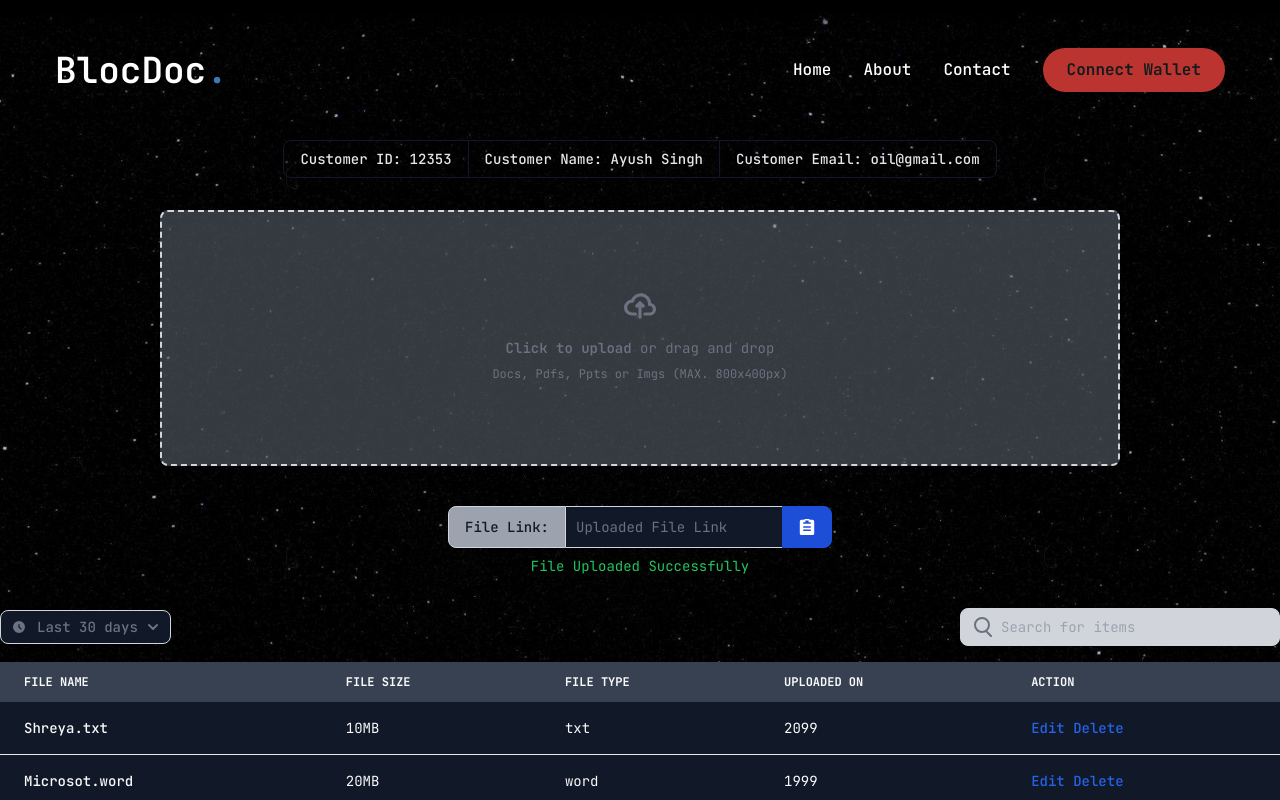
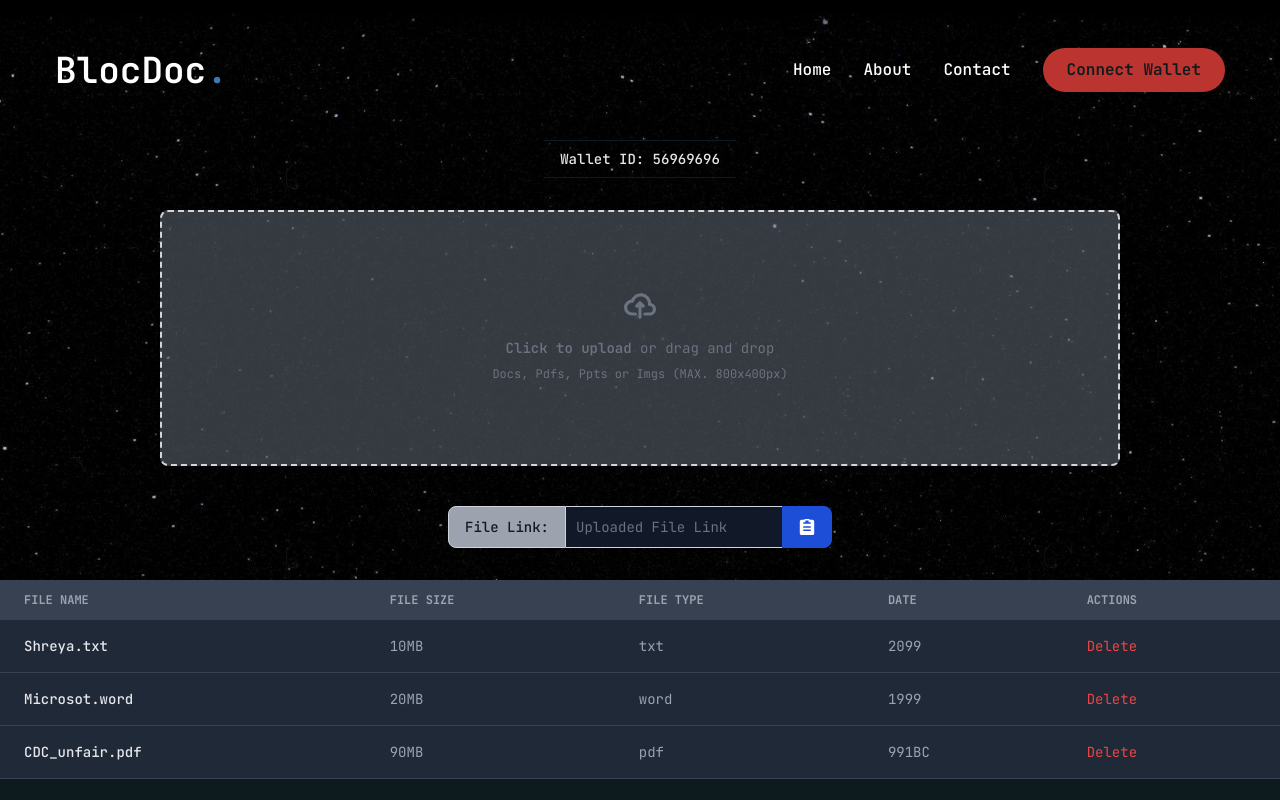
Before and after one commit to jaisharma687/BlocDoc, a Next.js app: page /Dashboard in a window 1280 px wide. Built offline with nearby package versions, Linux system fonts and the light colour scheme.

Commit message:
dashboard

```diff
--- a/app/Dashboard/page.jsx
+++ b/app/Dashboard/page.jsx
@@ -4,20 +4,32 @@ import { useState } from "react";
 
 export default function Home() {
   const [account, setAccount] = useState(null);
+  const [files, setFiles] = useState([
+    { id: 1, name: "Shreya.txt", size: "10MB", type: "txt", date: "2099" },
+    { id: 2, name: "Microsot.word", size: "20MB", type: "word", date: "1999" },
+    { id: 3, name: "CDC_unfair.pdf", size: "90MB", type: "pdf", date: "991BC" }
+  ]);
+
+  const handleEdit = (file) => {
+    console.log("Edit file:", file);
+    // Add your edit logic here
+  };
+
+  const handleDelete = (fileId) => {
+    console.log("Delete file ID:", fileId);
+    // Add your delete logic here
+    setFiles(files.filter(file => file.id !== fileId));
+  };
 
   return (
     <>
       <div className="flex items-center justify-center">
         <div className="inline-flex rounded-md shadow-sm" role="group">
-          <div className="px-4 py-2 text-sm font-medium text-gray-200 bg-transparent border border-gray-900 rounded-s-lg hover:bg-gray-900 hover:text-white focus:z-10 focus:ring-2 focus:ring-gray-500 focus:bg-gray-900 focus:text-white dark:border-white dark:text-white dark:hover:text-white dark:hover:bg-gray-700 dark:focus:bg-gray-700">
-            Customer ID: 12353
+
+          <div className="px-4 py-2 text-sm font-medium text-gray-200 bg-transparent border-t border-b border-gray-900 hover:bg-gray-900 hover:text-white focus:z-10 focus:ring-2 focus:ring-gray-500 focus:bg-gray-900 focus:text-white dark:border-white dark:text-white dark:hover:text-white dark:hover:bg-gray-700 dark:focus:bg-gray-700">
+            Wallet ID: 56969696
           </div>
-          <div className="px-4 py-2 text-sm font-medium text-gray-200 bg-transparent border-t border-b border-gray-900 hover:bg-gray-900 hover:text-white focus:z-10 focus:ring-2 focus:ring-gray-500 focus:bg-gray-900 focus:text-white dark:border-white dark:text-white dark:hover:text-white dark:hover:bg-gray-700 dark:focus:bg-gray-700">
-            Customer Name: Ayush Singh
-          </div>
-          <div className="px-4 py-2 text-sm font-medium text-gray-200 bg-transparent border border-gray-900 rounded-e-lg hover:bg-gray-900 hover:text-white focus:z-10 focus:ring-2 focus:ring-gray-500 focus:bg-gray-900 focus:text-white dark:border-white dark:text-white dark:hover:text-white dark:hover:bg-gray-700 dark:focus:bg-gray-700">
-            Customer Email: oil@gmail.com
-          </div>
+
         </div>
       </div>
 
@@ -60,277 +72,109 @@ export default function Home() {
       <br />
 
       <div className="flex justify-center items-center">
-<div class="w-full max-w-sm">
-    <div class="mb-2 flex justify-between items-center">
+        <div className="w-full max-w-sm">
+          <div className="mb-2 flex justify-between items-center"></div>
+          <div className="flex items-center">
+            <span className="flex-shrink-0 z-10 inline-flex items-center py-2.5 px-4 text-sm font-medium text-center text-gray-900 bg-gray-400 border border-gray-300 rounded-s-lg dark:bg-gray-600 dark:text-white dark:border-gray-600">
+              File Link:
+            </span>
+            <div className="relative w-full">
+              <input
+                id="website-url"
+                type="text"
+                aria-describedby="helper-text-explanation"
+                className="bg-gray-900 border border-e-0 border-gray-300 text-gray-500 dark:text-gray-400 text-sm border-s-0 focus:ring-blue-500 focus:border-blue-500 block w-full p-2.5 dark:bg-gray-700 dark:border-gray-600 dark:placeholder-gray-400 dark:focus:ring-blue-500 dark:focus:border-blue-500"
+                value="Uploaded File Link"
+                readOnly
+                disabled
+              />
             </div>
-    <div class="flex items-center">
-        <span class="flex-shrink-0 z-10 inline-flex items-center py-2.5 px-4 text-sm font-medium text-center text-gray-900 bg-gray-400 border border-gray-300 rounded-s-lg dark:bg-gray-600 dark:text-white dark:border-gray-600">File Link:</span>
-        <div class="relative w-full">
-            <input id="website-url" type="text" aria-describedby="helper-text-explanation" class="bg-gray-900 border border-e-0 border-gray-300 text-gray-500 dark:text-gray-400 text-sm border-s-0 focus:ring-blue-500 focus:border-blue-500 block w-full p-2.5 dark:bg-gray-700 dark:border-gray-600 dark:placeholder-gray-400 dark:focus:ring-blue-500 dark:focus:border-blue-500" value="Uploaded File Link" readonly disabled />
-        </div>
-        <button data-tooltip-target="tooltip-website-url" data-copy-to-clipboard-target="website-url" class="flex-shrink-0 z-10 inline-flex items-center py-3 px-4 text-sm font-medium text-center text-white bg-blue-700 rounded-e-lg hover:bg-blue-800 focus:ring-4 focus:outline-none focus:ring-blue-300 dark:bg-blue-600 dark:hover:bg-blue-700 dark:focus:ring-blue-800 border border-blue-700 dark:border-blue-600 hover:border-blue-800 dark:hover:border-blue-700" type="button">
-            <span id="default-icon">
-                <svg class="w-4 h-4" aria-hidden="true" xmlns="http://www.w3.org/2000/svg" fill="currentColor" viewBox="0 0 18 20">
-                    <path d="M16 1h-3.278A1.992 1.992 0 0 0 11 0H7a1.993 1.993 0 0 0-1.722 1H2a2 2 0 0 0-2 2v15a2 2 0 0 0 2 2h14a2 2 0 0 0 2-2V3a2 2 0 0 0-2-2Zm-3 14H5a1 1 0 0 1 0-2h8a1 1 0 0 1 0 2Zm0-4H5a1 1 0 0 1 0-2h8a1 1 0 1 1 0 2Zm0-5H5a1 1 0 0 1 0-2h2V2h4v2h2a1 1 0 1 1 0 2Z"/>
-                </svg>
-            </span>
-            <span id="success-icon" class="hidden inline-flex items-center">
-                <svg class="w-4 h-4" aria-hidden="true" xmlns="http://www.w3.org/2000/svg" fill="none" viewBox="0 0 16 12">
-                    <path stroke="currentColor" stroke-linecap="round" stroke-linejoin="round" stroke-width="2" d="M1 5.917 5.724 10.5 15 1.5"/>
-                </svg>
-            </span>
-        </button>
-        <div id="tooltip-website-url" role="tooltip" class="absolute z-10 invisible inline-block px-3 py-2 text-sm font-medium text-white transition-opacity duration-300 bg-gray-900 rounded-lg shadow-sm opacity-0 tooltip dark:bg-gray-700">
-            <span id="default-tooltip-message">Copy link</span>
-            <span id="success-tooltip-message" class="hidden">Copied!</span>
-            <div class="tooltip-arrow" data-popper-arrow></div>
-        </div>
-    </div>
-    <p id="helper-text-explanation" className="mt-2 flex justify-center items-center text-sm text-green-500 dark:text-gray-400">File Uploaded Successfully</p>
-</div>
-</div>
-
-<br />
-      <div className="relative overflow-x-auto shadow-md sm:rounded-lg">
-        <div className="flex flex-column sm:flex-row flex-wrap space-y-4 sm:space-y-0 items-center justify-between pb-4">
-          <div>
             <button
-              id="dropdownRadioButton"
-              data-dropdown-toggle="dropdownRadio"
-              className="inline-flex items-center text-gray-500 bg-gray-900 border border-gray-300 focus:outline-none hover:bg-gray-100 focus:ring-4 focus:ring-gray-100 font-medium rounded-lg text-sm px-3 py-1.5 dark:bg-gray-800 dark:text-white dark:border-gray-600 dark:hover:bg-gray-700 dark:hover:border-gray-600 dark:focus:ring-gray-700"
+              data-tooltip-target="tooltip-website-url"
+              data-copy-to-clipboard-target="website-url"
+              className="flex-shrink-0 z-10 inline-flex items-center py-3 px-4 text-sm font-medium text-center text-white bg-blue-700 rounded-e-lg hover:bg-blue-800 focus:ring-4 focus:outline-none focus:ring-blue-300 dark:bg-blue-600 dark:hover:bg-blue-700 dark:focus:ring-blue-800 border border-blue-700 dark:border-blue-600 hover:border-blue-800 dark:hover:border-blue-700"
               type="button"
             >
+              <span id="default-icon">
                 <svg
-                className="w-3 h-3 text-gray-500 dark:text-gray-400 me-3"
+                  className="w-4 h-4"
                   aria-hidden="true"
                   xmlns="http://www.w3.org/2000/svg"
                   fill="currentColor"
-                viewBox="0 0 20 20"
+                  viewBox="0 0 18 20"
                 >
-                <path d="M10 0a10 10 0 1 0 10 10A10.011 10.011 0 0 0 10 0Zm3.982 13.982a1 1 0 0 1-1.414 0l-3.274-3.274A1.012 1.012 0 0 1 9 10V6a1 1 0 0 1 2 0v3.586l2.982 2.982a1 1 0 0 1 0 1.414Z" />
+                  <path d="M16 1h-3.278A1.992 1.992 0 0 0 11 0H7a1.993 1.993 0 0 0-1.722 1H2a2 2 0 0 0-2 2v15a2 2 0 0 0 2 2h14a2 2 0 0 0 2-2V3a2 2 0 0 0-2-2Zm-3 14H5a1 1 0 0 1 0-2h8a1 1 0 0 1 0 2Zm0-4H5a1 1 0 0 1 0-2h8a1 1 0 1 1 0 2Zm0-5H5a1 1 0 0 1 0-2h2V2h4v2h2a1 1 0 1 1 0 2Z" />
                 </svg>
-              Last 30 days
+              </span>
+              <span id="success-icon" className="hidden inline-flex items-center">
                 <svg
-                className="w-2.5 h-2.5 ms-2.5"
+                  className="w-4 h-4"
                   aria-hidden="true"
                   xmlns="http://www.w3.org/2000/svg"
                   fill="none"
-                viewBox="0 0 10 6"
+                  viewBox="0 0 16 12"
                 >
                   <path
                     stroke="currentColor"
                     strokeLinecap="round"
                     strokeLinejoin="round"
                     strokeWidth="2"
-                  d="m1 1 4 4 4-4"
+                    d="M1 5.917 5.724 10.5 15 1.5"
                   />
                 </svg>
+              </span>
             </button>
             <div
-              id="dropdownRadio"
-              className="z-10 hidden w-48 bg-gray-900 divide-y divide-gray-100 rounded-lg shadow dark:bg-gray-700 dark:divide-gray-600"
-              data-popper-reference-hidden=""
-              data-popper-escaped=""
-              data-popper-placement="top"
+              id="tooltip-website-url"
+              role="tooltip"
+              className="absolute z-10 invisible inline-block px-3 py-2 text-sm font-medium text-white transition-opacity duration-300 bg-gray-900 rounded-lg shadow-sm opacity-0 tooltip dark:bg-gray-700"
             >
-              <ul
-                className="p-3 space-y-1 text-sm text-gray-700 dark:text-gray-200"
-                aria-labelledby="dropdownRadioButton"
-              >
-                <li>
-                  <div className="flex items-center p-2 rounded hover:bg-gray-100 dark:hover:bg-gray-600">
-                    <input
-                      id="filter-radio-example-1"
-                      type="radio"
-                      value=""
-                      name="filter-radio"
-                      className="w-4 h-4 text-blue-600 bg-gray-100 border-gray-300 focus:ring-blue-500 dark:focus:ring-blue-600 dark:ring-offset-gray-800 dark:focus:ring-offset-gray-800 focus:ring-2 dark:bg-gray-700 dark:border-gray-600"
-                    />
-                    <label
-                      htmlFor="filter-radio-example-1"
-                      className="w-full ms-2 text-sm font-medium text-gray-900 rounded dark:text-gray-300"
-                    >
-                      Last day
-                    </label>
-                  </div>
-                </li>
-                <li>
-                  <div className="flex items-center p-2 rounded hover:bg-gray-100 dark:hover:bg-gray-600">
-                    <input
-                      defaultChecked
-                      id="filter-radio-example-2"
-                      type="radio"
-                      value=""
-                      name="filter-radio"
-                      className="w-4 h-4 text-blue-600 bg-gray-100 border-gray-300 focus:ring-blue-500 dark:focus:ring-blue-600 dark:ring-offset-gray-800 dark:focus:ring-offset-gray-800 focus:ring-2 dark:bg-gray-700 dark:border-gray-600"
-                    />
-                    <label
-                      htmlFor="filter-radio-example-2"
-                      className="w-full ms-2 text-sm font-medium text-gray-900 rounded dark:text-gray-300"
-                    >
-                      Last 7 days
-                    </label>
-                  </div>
-                </li>
-                <li>
-                  <div className="flex items-center p-2 rounded hover:bg-gray-100 dark:hover:bg-gray-600">
-                    <input
-                      id="filter-radio-example-3"
-                      type="radio"
-                      value=""
-                      name="filter-radio"
-                      className="w-4 h-4 text-blue-600 bg-gray-100 border-gray-300 focus:ring-blue-500 dark:focus:ring-blue-600 dark:ring-offset-gray-800 dark:focus:ring-offset-gray-800 focus:ring-2 dark:bg-gray-700 dark:border-gray-600"
-                    />
-                    <label
-                      htmlFor="filter-radio-example-3"
-                      className="w-full ms-2 text-sm font-medium text-gray-900 rounded dark:text-gray-300"
-                    >
-                      Last 30 days
-                    </label>
-                  </div>
-                </li>
-                <li>
-                  <div className="flex items-center p-2 rounded hover:bg-gray-100 dark:hover:bg-gray-600">
-                    <input
-                      id="filter-radio-example-4"
-                      type="radio"
-                      value=""
-                      name="filter-radio"
-                      className="w-4 h-4 text-blue-600 bg-gray-100 border-gray-300 focus:ring-blue-500 dark:focus:ring-blue-600 dark:ring-offset-gray-800 dark:focus:ring-offset-gray-800 focus:ring-2 dark:bg-gray-700 dark:border-gray-600"
-                    />
-                    <label
-                      htmlFor="filter-radio-example-4"
-                      className="w-full ms-2 text-sm font-medium text-gray-900 rounded dark:text-gray-300"
-                    >
-                      Last month
-                    </label>
-                  </div>
-                </li>
-              </ul>
+              <span id="default-tooltip-message">Copy link</span>
+              <span id="success-tooltip-message" className="hidden">Copied!</span>
+              <div className="tooltip-arrow" data-popper-arrow></div>
             </div>
           </div>
-          <label htmlFor="table-search" className="sr-only">
-            Search
-          </label>
-          <div className="relative mt-1">
-            <div className="absolute inset-y-0 left-0 flex items-center ps-3 pointer-events-none">
-              <svg
-                className="w-5 h-5 text-gray-500 dark:text-gray-400"
-                aria-hidden="true"
-                xmlns="http://www.w3.org/2000/svg"
-                fill="none"
-                viewBox="0 0 20 20"
-              >
-                <path
-                  stroke="currentColor"
-                  strokeLinecap="round"
-                  strokeLinejoin="round"
-                  strokeWidth="2"
-                  d="m19 19-4-4m2-7a7 7 0 1 1-14 0 7 7 0 0 1 14 0Z"
-                />
-              </svg>
-            </div>
-            <input
-              type="text"
-              id="table-search"
-              className="block p-2 ps-10 text-sm text-gray-900 border border-gray-300 rounded-lg w-80 bg-gray-300 focus:ring-blue-500 focus:border-blue-500 dark:bg-gray-700 dark:border-gray-600 dark:placeholder-gray-400 dark:text-white dark:focus:ring-blue-500 dark:focus:border-blue-500"
-              placeholder="Search for items"
-            />
         </div>
       </div>
-        <table className="w-full text-sm text-left text-gray-50 dark:text-gray-40">
-          <thead className="text-xs text-gray-50 uppercase bg-gray-700 dark:bg-gray-700 dark:text-gray-400">
+<br />
+      {/* FILE LIST */}
+      <div className="relative overflow-x-auto">
+        <table className="w-full text-sm text-left text-gray-400">
+          <thead className="text-xs uppercase bg-gray-700 text-gray-400">
             <tr>
-              <th scope="col" className="px-6 py-3">
-                File Name
-              </th>
-              <th scope="col" className="px-6 py-3">
-                File Size
-              </th>
-              <th scope="col" className="px-6 py-3">
-                File Type
-              </th>
-              <th scope="col" className="px-6 py-3">
-                 Uploaded On
-              </th>
-              <th scope="col" className="px-6 py-3">
-                Action
-              </th>
+              <th scope="col" className="px-6 py-3">File Name</th>
+              <th scope="col" className="px-6 py-3">File Size</th>
+              <th scope="col" className="px-6 py-3">File Type</th>
+              <th scope="col" className="px-6 py-3">Date</th>
+              <th scope="col" className="px-6 py-3">Actions</th>
             </tr>
           </thead>
           <tbody>
-            <tr className="bg-gray-900 border-b dark:bg-gray-800 dark:border-gray-700">
-              <th
-                scope="row"
-                className="px-6 py-4 font-medium text-gray-50 whitespace-nowrap dark:text-white"
+            {files.map(file => (
+              <tr className="border-b bg-gray-800 border-gray-700" key={file.id}>
+                <th scope="row" className="px-6 py-4 font-medium text-gray-200 whitespace-nowrap">
+                  {file.name}
+                </th>
+                <td className="px-6 py-4">{file.size}</td>
+                <td className="px-6 py-4">{file.type}</td>
+                <td className="px-6 py-4">{file.date}</td>
+                <td className="px-6 py-4">
+                  {/* <button
+                    onClick={() => handleEdit(file)}
+                    className="text-blue-500 hover:underline"
                   >
-                Shreya.txt
-              </th>
-              <td className="px-6 py-4">10MB</td>
-              <td className="px-6 py-4">txt</td>
-              <td className="px-6 py-4">2099</td>
-              <td className="px-6 py-4">
-              <a
-                  href="#"
-                  className="font-medium text-blue-600 dark:text-blue-500 hover:underline">
                     Edit
-                </a>
-                &nbsp;
-                <a
-                  href="#"
-                  className="font-medium text-blue-600 dark:text-blue-500 hover:underline">
+                  </button>
+                  &nbsp;|&nbsp; */}
+                  <button
+                    onClick={() => handleDelete(file.id)}
+                    className="text-red-500 hover:underline"
+                  >
                     Delete
-                </a>
+                  </button>
                 </td>
               </tr>
-            <tr className="bg-gray-900 border-b dark:bg-gray-800 dark:border-gray-700">
-              <th
-                scope="row"
-                className="px-6 py-4 font-medium text-gray-50 whitespace-nowrap dark:text-white"
-              >
-                Microsot.word
-              </th>
-              <td className="px-6 py-4">20MB</td>
-              <td className="px-6 py-4">word</td>
-              <td className="px-6 py-4">1999</td>
-              <td className="px-6 py-4">
-              <a
-                  href="#"
-                  className="font-medium text-blue-600 dark:text-blue-500 hover:underline">
-                  Edit
-                </a>
-                &nbsp;
-                <a
-                  href="#"
-                  className="font-medium text-blue-600 dark:text-blue-500 hover:underline">
-                  Delete
-                </a>
-              </td>
-            </tr>
-            <tr className="bg-gray-900 dark:bg-gray-800">
-              <th
-                scope="row"
-                className="px-6 py-4 font-medium text-gray-50 whitespace-nowrap dark:text-white"
-              >
-                CDC_unfair.pdf
-              </th>
-              <td className="px-6 py-4">90MB</td>
-              <td className="px-6 py-4">pdf</td>
-              <td className="px-6 py-4">991BC</td>
-              <td className="px-6 py-4">
-                <a
-                  href="#"
-                  className="font-medium text-blue-600 dark:text-blue-500 hover:underline">
-                  Edit
-                </a>
-                &nbsp;
-                <a
-                  href="#"
-                  className="font-medium text-blue-600 dark:text-blue-500 hover:underline">
-                  Delete
-                </a>
-              </td>
-            </tr>
+            ))}
           </tbody>
         </table>
       </div>
```
Lines whose indentation alone changed are shown as unchanged.
